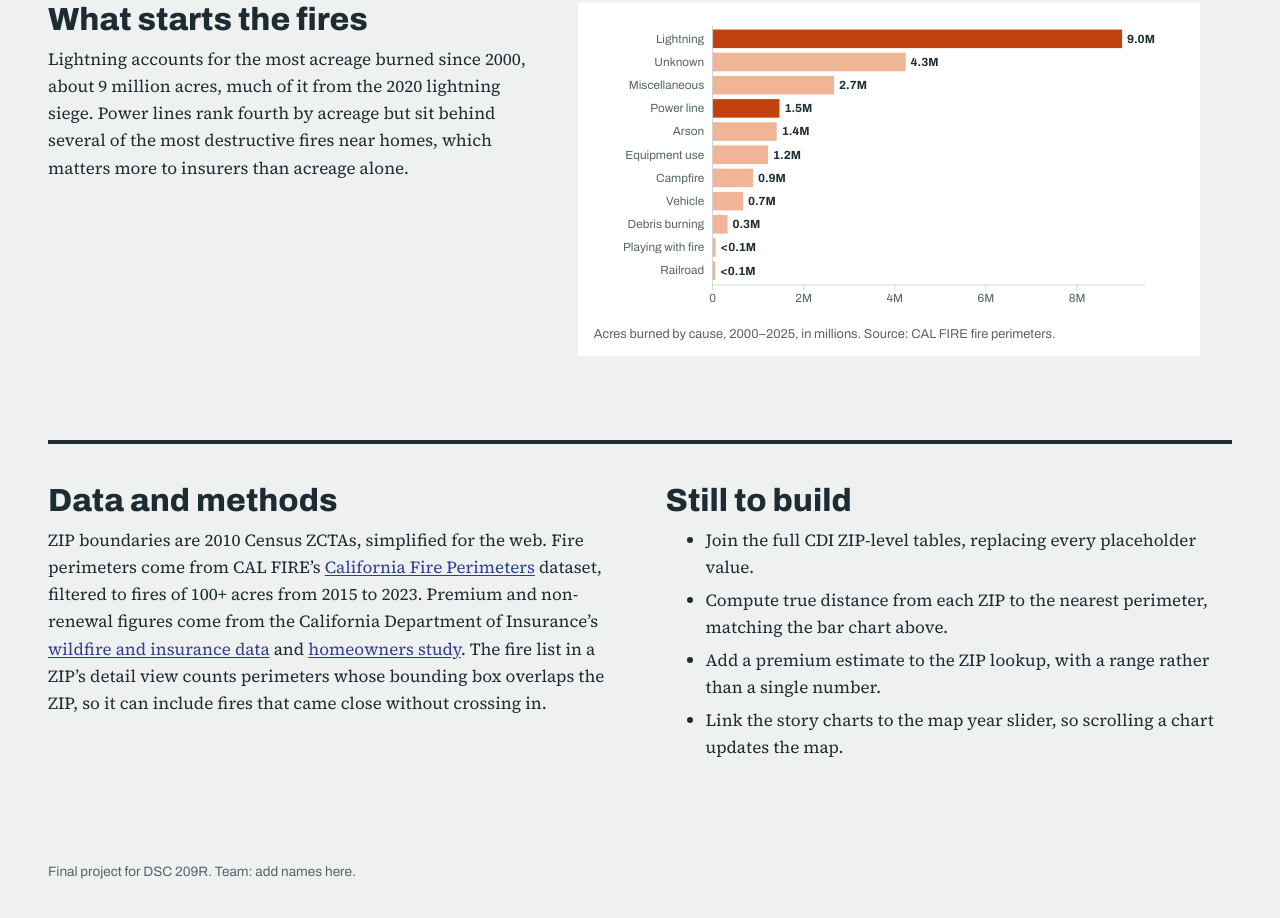
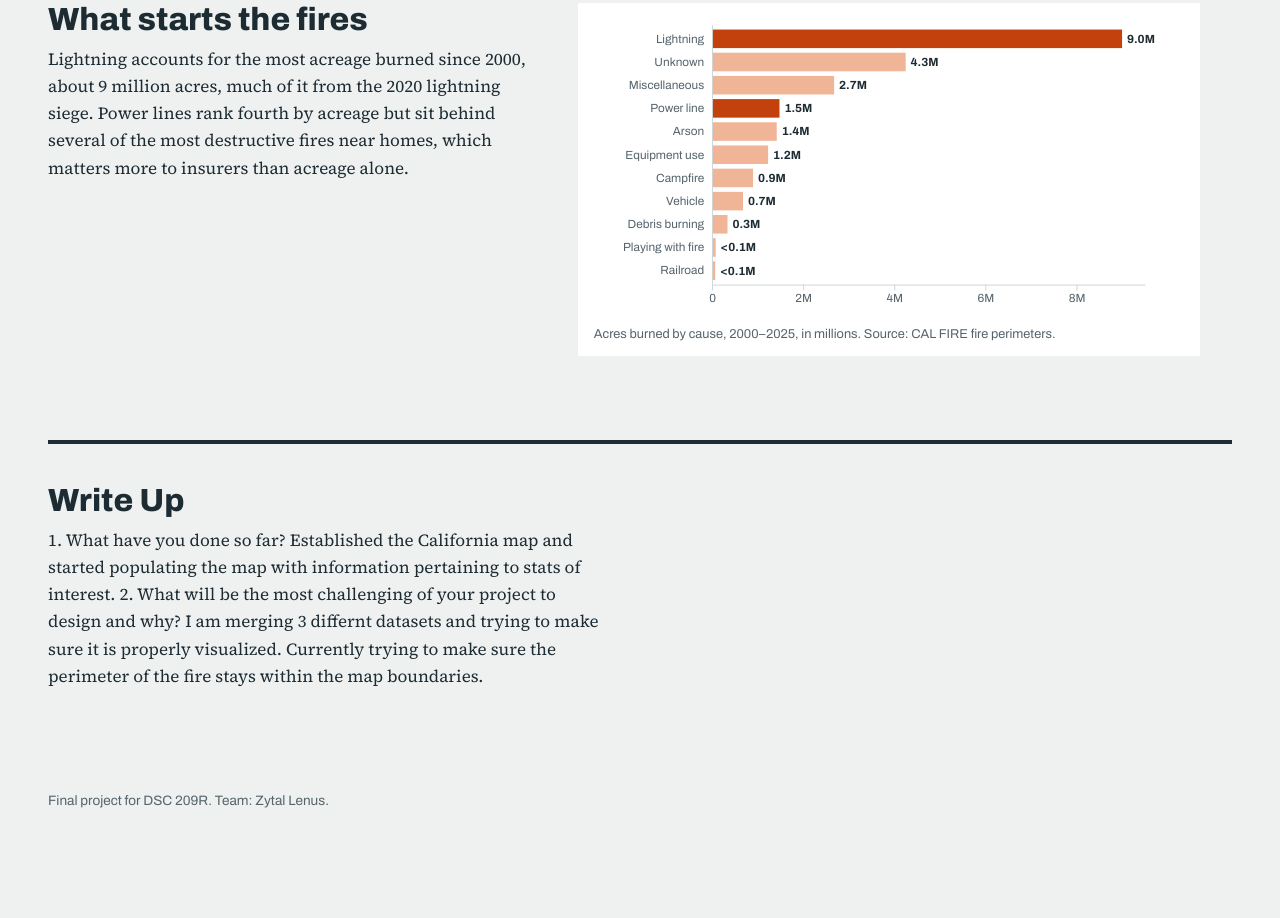
Before and after one commit to zlenus/Final-Project-209R, a plain HTML site: page index.html in a window 1280 px wide. Shown: the part 3130-4048 px from the top of the page. After the commit the page ends 3991 px from the top, so only its background shows below. Drawn offline with nearby package versions, Linux system fonts and the light colour scheme.

Commit message:
Write Up

```diff
--- a/index.html
+++ b/index.html
@@ -144,32 +144,19 @@
 
     <section class="notes">
       <div>
-        <h2>Data and methods</h2>
+        <h2>Write Up</h2>
         <p>
-          ZIP boundaries are 2010 Census ZCTAs, simplified for the web. Fire perimeters come from CAL FIRE’s
-          <a href="https://catalog.data.gov/dataset/california-fire-perimeters-all">California Fire Perimeters</a>
-          dataset, filtered to fires of 100+ acres from 2015 to 2023. Premium and non-renewal figures come from the
-          California Department of Insurance’s
-          <a href="https://www.insurance.ca.gov/01-consumers/200-wrr/DataAnalysisOnWildfiresAndInsurance.cfm">wildfire and insurance data</a>
-          and <a href="https://www.insurance.ca.gov/0400-news/0200-studies-reports/0250-homeowners-study/#A">homeowners study</a>.
-          The fire list in a ZIP’s detail view counts perimeters whose bounding box overlaps the ZIP, so it can
-          include fires that came close without crossing in.
+          1. What have you done so far?
+          Established the California map and started populating the map with information pertaining to stats of interest.
+          2. What will be the most challenging of your project to design and why?
+          I am merging 3 differnt datasets and trying to make sure it is properly visualized. Currently trying to make sure the perimeter of the fire stays within the map boundaries.
         </p>
-      </div>
-      <div>
-        <h2>Still to build</h2>
-        <ul>
-          <li>Join the full CDI ZIP-level tables, replacing every placeholder value.</li>
-          <li>Compute true distance from each ZIP to the nearest perimeter, matching the bar chart above.</li>
-          <li>Add a premium estimate to the ZIP lookup, with a range rather than a single number.</li>
-          <li>Link the story charts to the map year slider, so scrolling a chart updates the map.</li>
-        </ul>
       </div>
     </section>
   </main>
 
   <footer class="footer">
-    <p>Final project for DSC 209R. Team: add names here.</p>
+    <p>Final project for DSC 209R. Team: Zytal Lenus.</p>
   </footer>
 
   <script src="https://cdn.jsdelivr.net/npm/d3@7.9.0/dist/d3.min.js"></script>
```
Also changed, not shown: 1 other file.
